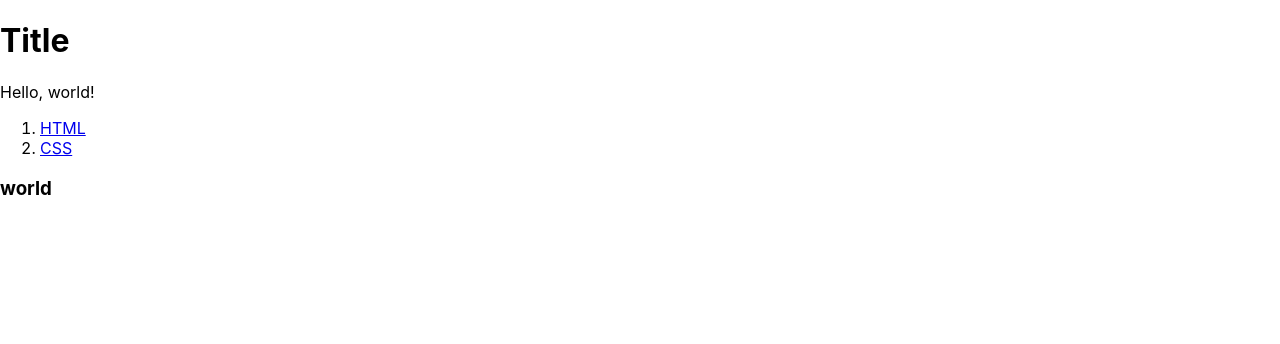
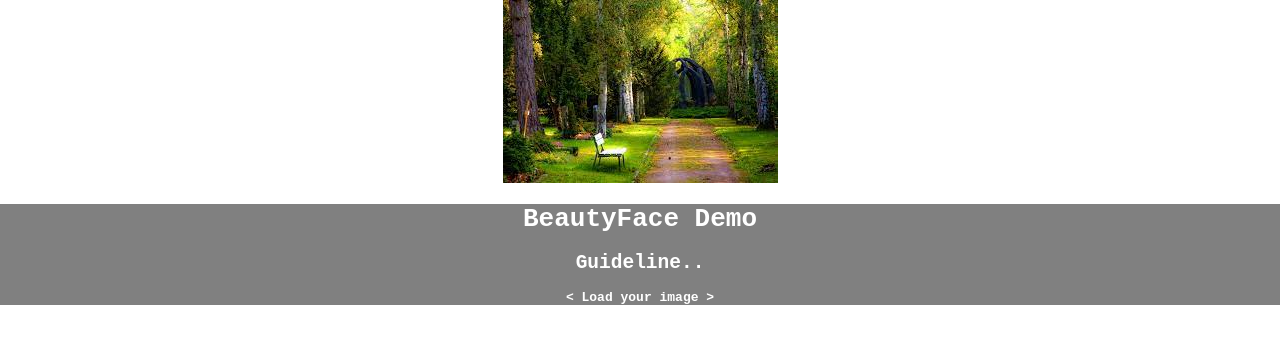
Before and after one commit to EggPudding/BeautyFaceDemo, a React (Create React App) app: page / in a window 1280 px wide. Shown: the top 344 px of the page. Built offline with nearby package versions, Linux system fonts and the light colour scheme.

Commit message:
Decorate web page with sample

```diff
--- a/src/App.css
+++ b/src/App.css
@@ -1,16 +1,17 @@
 .App {
   text-align: center;
+}
+
+.Text {
+  font-family: monospace;
+  font-weight: bold;
+  color: #fff;
+  background-color: gray;
 }
 
 .App-logo {
   height: 40vmin;
   pointer-events: none;
-}
-
-@media (prefers-reduced-motion: no-preference) {
-  .App-logo {
-    animation: App-logo-spin infinite 20s linear;
-  }
 }
 
 .App-header {
@@ -23,16 +24,3 @@
   font-size: calc(10px + 2vmin);
   color: white;
 }
-
-.App-link {
-  color: #61dafb;
-}
-
-@keyframes App-logo-spin {
-  from {
-    transform: rotate(0deg);
-  }
-  to {
-    transform: rotate(360deg);
-  }
-}
--- a/src/App.js
+++ b/src/App.js
@@ -1,63 +1,18 @@
-// import "./App.css";
+import "./App.css";
 import React, { Component, useState } from "react";
-
-class Subject extends Component {
-  render() {
-    return (
-      <header>
-        <h1>{this.props.title}</h1>
-        {this.props.sub}
-      </header>
-    );
-  }
-}
-
-class TOC extends Component {
-  render() {
-    return (
-      <nav>
-        <ol>
-          <li>
-            <a
-              href="1.html"
-              onClick={function (ev) {
-                ev.preventDefault();
-              }}
-            >
-              HTML
-            </a>
-          </li>
-          <li>
-            <a href="2.html">CSS</a>
-          </li>
-        </ol>
-      </nav>
-    );
-  }
-}
-
-class Content extends Component {
-  render() {
-    return (
-      <article>
-        <h3>world</h3>
-      </article>
-    );
-  }
-}
+import sample from "./asset/sample.jpeg";
 
 function App() {
-  const [content, setContent] = useState([
-    { id: 1, title: "TITLE", desc: "TITLE dectiption" },
-    { id: 2, title: "TITLE2", desc: "TITLE dectiption" },
-    { id: 3, title: "TITLE3", desc: "TITLE dectiption" },
-  ]);
+  console.log(require("./asset/sample.jpeg"));
 
   return (
     <div className="App">
-      <Subject title="Title" sub="Hello, world!"></Subject>
-      <TOC data={content}></TOC>
-      <Content></Content>
+      <img src={sample} aria-hidden alt="asset/sample.jpeg Image" />
+      <header className="Text">
+        <h1>BeautyFace Demo</h1>
+        <h2>Guideline..</h2>
+        {"<"} Load your image {">"}
+      </header>
     </div>
   );
 }
```
